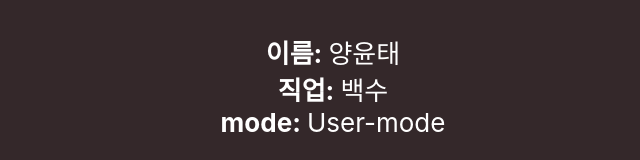
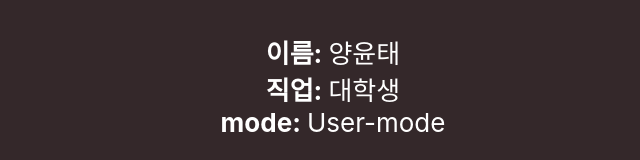
Before and after one commit to youngyangmoo/withyt, a React (Create React App) app: page / in a window 1280 px wide. Shown: the part 617-777 px from the top of the page, without its empty margins (307-947 px from the left). Built offline with nearby package versions, Linux system fonts and the light colour scheme.

Commit message:
윤태 직업 변경

```diff
--- a/src/App.tsx
+++ b/src/App.tsx
@@ -12,7 +12,7 @@ const App: React.FC = () => {
         <div>this is React</div>
         <User
           name="양윤태"
-          job="백수"
+          job="대학생"
         />
       </header>
     </div>
```
